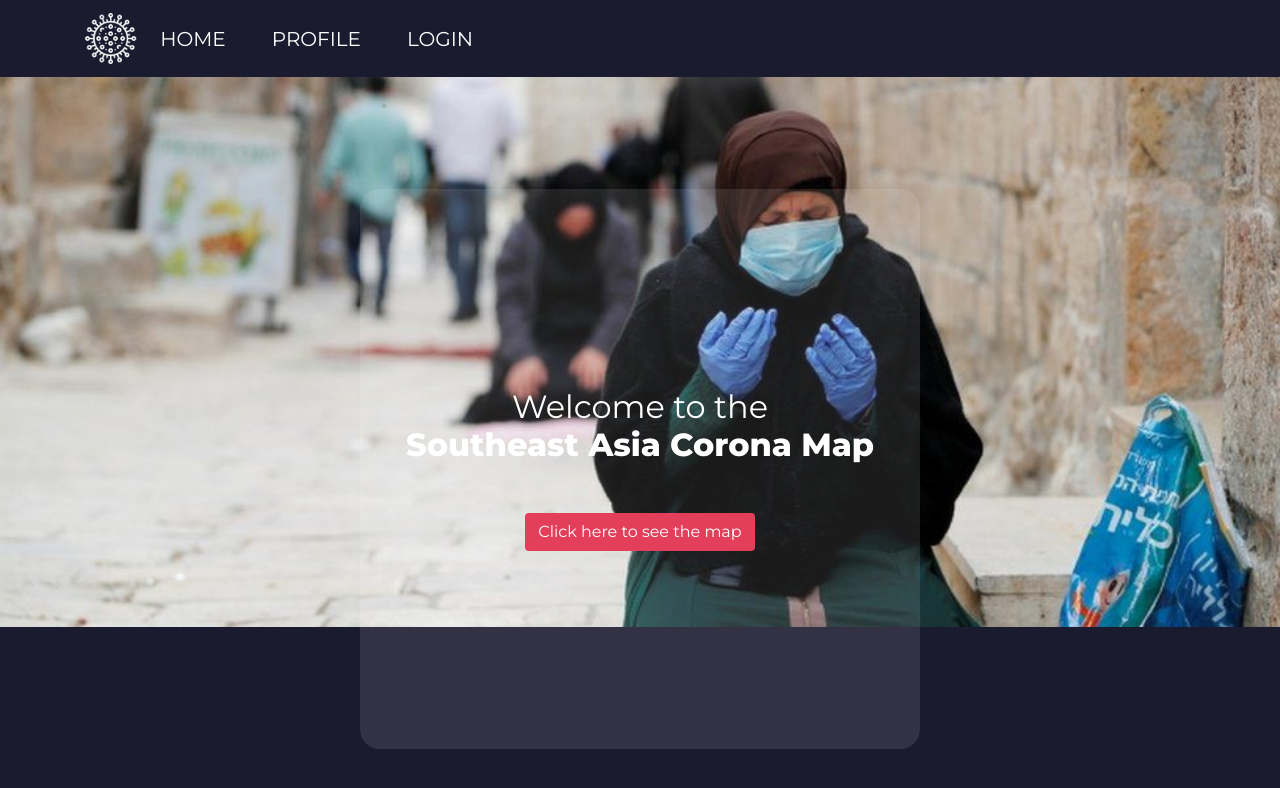
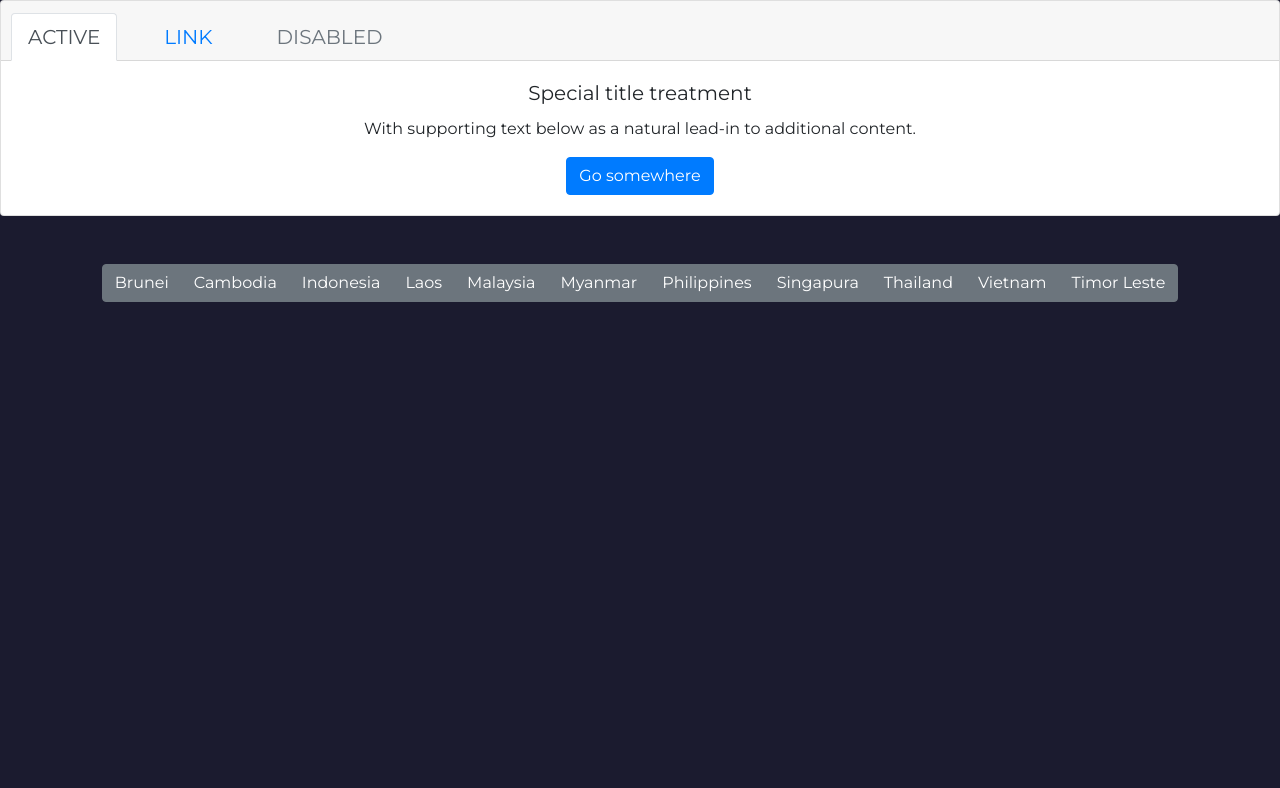
Before and after one commit to Syahkun/ASASUGAFI, a React (Create React App) app: page /covid in a window 1280 px wide. Shown: the top 788 px of the page. Built offline with nearby package versions, Linux system fonts and the light colour scheme; no server answers.

Commit message:
init agus

```diff
--- a/package.json
+++ b/package.json
@@ -6,13 +6,15 @@
     "@testing-library/jest-dom": "^4.2.4",
     "@testing-library/react": "^9.5.0",
     "@testing-library/user-event": "^7.2.1",
+    "axios": "^0.19.2",
     "react": "^16.13.1",
     "react-dom": "^16.13.1",
     "react-redux": "^7.2.0",
     "react-router-dom": "^5.1.2",
     "react-scripts": "3.4.1",
     "react-thunk": "^1.0.0",
-    "redux": "^4.0.5"
+    "redux": "^4.0.5",
+    "redux-thunk": "^2.3.0"
   },
   "scripts": {
     "start": "react-scripts start",
--- /dev/null
+++ b/src/components/CovidDetailComp.jsx
@@ -0,0 +1,11 @@
+import React from "react";
+
+const CovidDetailComp = () => {
+    return (
+        <div>
+            Detail Data Covid
+        </div>
+    );
+};
+
+export default CovidDetailComp;
--- /dev/null
+++ b/src/components/ListCountry.jsx
@@ -0,0 +1,53 @@
+import React, { Fragment } from "react";
+
+const ListCountry = (props, changeRouter) => {
+    changeRouter = async (category) => {
+        if (props.handleRouter) {
+            props.handleRouter(category);
+        } else {
+            props.history.replace("/covid-news/" + category);
+        }
+    };
+    return (
+        <Fragment>
+            <div className="card text-center">
+                <div className="card-header">
+                    <ul className="nav nav-tabs card-header-tabs">
+                        <li className="nav-item">
+                            <a className="nav-link active" href="#">Active</a>
+                        </li>
+                        <li className="nav-item">
+                            <a className="nav-link" href="#">Link</a>
+                        </li>
+                        <li className="nav-item">
+                            <a className="nav-link disabled" href="#" tabIndex="-1" aria-disabled="true">Disabled</a>
+                        </li>
+                    </ul>
+                </div>
+                <div className="card-body">
+                    <h5 className="card-title">Special title treatment</h5>
+                    <p className="card-text">With supporting text below as a natural lead-in to additional content.</p>
+                    <a href="#" className="btn btn-primary">Go somewhere</a>
+                </div>
+            </div>
+
+            <div className="container mt-5">
+                <div className="btn-group" role="group" aria-label="Basic example">
+                    <button onClick={() => changeRouter("brunei")} type="button" className="btn btn-secondary">Brunei</button>
+                    <button onClick={() => changeRouter("cambodia")} type="button" className="btn btn-secondary">Cambodia</button>
+                    <button onClick={() => changeRouter("indonesia")} type="button" className="btn btn-secondary">Indonesia</button>
+                    <button onClick={() => changeRouter("laos")} type="button" className="btn btn-secondary">Laos</button>
+                    <button onClick={() => changeRouter("malaysia")} type="button" className="btn btn-secondary">Malaysia</button>
+                    <button onClick={() => changeRouter("myanmar")} type="button" className="btn btn-secondary">Myanmar</button>
+                    <button onClick={() => changeRouter("philippines")} type="button" className="btn btn-secondary">Philippines</button>
+                    <button onClick={() => changeRouter("singapore")} type="button" className="btn btn-secondary">Singapura</button>
+                    <button onClick={() => changeRouter("thailand")} type="button" className="btn btn-secondary">Thailand</button>
+                    <button onClick={() => changeRouter("vietnam")} type="button" className="btn btn-secondary">Vietnam</button>
+                    <button onClick={() => changeRouter("timor-leste")} type="button" className="btn btn-secondary">Timor Leste</button>
+                </div>
+            </div>
+        </Fragment>
+    );
+};
+
+export default ListCountry;
--- /dev/null
+++ b/src/pages/CovidDetail.jsx
@@ -0,0 +1,33 @@
+import React, { Fragment } from "react";
+import { connect } from "react-redux";
+import { generateCovid } from "../store/actions/covidActions";
+import CovidDetailComp from "../components/CovidDetailComp";
+import ListCountry from "../components/ListCountry";
+
+class CovidDetail extends React.Component {
+    componentDidMount = async () => {
+        const paramCategory = await this.props.match.params.category;
+        this.props.generateCovid(paramCategory);
+    };
+
+    render() {
+        return (
+            <Fragment>
+                <ListCountry />
+                <div>
+                    <CovidDetailComp />
+                </div>
+            </Fragment>
+        );
+    }
+}
+
+const mapStateToProps = (state) => {
+    return {
+        data: state.covid.data,
+    };
+};
+
+const mapDispatchToProps = { generateCovid };
+
+export default connect(mapStateToProps, mapDispatchToProps)(CovidDetail);
--- /dev/null
+++ b/src/pages/CovidPage.jsx
@@ -0,0 +1,34 @@
+import React from "react";
+
+import ListCountry from "../components/ListCountry";
+import { generateCovid } from "../store/actions/covidActions";
+
+import { connect } from "react-redux";
+
+class CovidPage extends React.Component {
+    componentDidMount = async () => {
+        const paramCategory = await this.props.match.params.category;
+        this.props.generateCovid(paramCategory);
+    };
+
+    handleRequestCategory = async (categoryName) => {
+        await this.props.history.replace("/covid-news/" + categoryName);
+        const paramCategory = this.props.match.params.category;
+        this.props.generateCovid(paramCategory);
+    };
+
+    render() {
+        return (
+            <div>
+                <ListCountry
+                    handleRouter={(e) => this.handleRequestCategory(e)}
+                    {...this.props}
+                />
+            </div>
+        );
+    }
+}
+
+const mapDispatchToProps = { generateCovid };
+
+export default connect(() => ({}), mapDispatchToProps)(CovidPage);
--- a/src/routes/MainRoutes.jsx
+++ b/src/routes/MainRoutes.jsx
@@ -1,8 +1,25 @@
 import React from "react";
+import { Switch, Route, BrowserRouter } from "react-router-dom";
+import { Provider } from "react-redux";
+import store from "../store";
+
 import Home from "../pages/Home";
+import CovidPage from "../pages/CovidPage";
+import CovidDetail from "../pages/CovidDetail";
 
 const MainRoutes = () => {
-  return <Home />;
+  return (
+    <Provider store={store}>
+      <BrowserRouter>
+        <Switch>
+          <Route exact path="/" component={Home} />
+          <Route exact path="/covid" component={CovidPage} />
+          <Route path="/covid-news/:category" component={CovidPage} />
+          {/*<Route exact path="/country/" component={CovidDetail} />*/}
+        </Switch>
+      </BrowserRouter>
+    </Provider>
+  );
 };
 
 export default MainRoutes;
--- /dev/null
+++ b/src/store/actions/covidActions.js
@@ -0,0 +1,30 @@
+import axios from 'axios';
+
+export const generateCovid = (country = "indonesia") => {
+    return async (dispatch) => {
+
+        axios({
+                "method": "GET",
+                "url": "https://covid-193.p.rapidapi.com/statistics",
+                "headers": {
+                    "content-type": "application/octet-stream",
+                    "x-rapidapi-host": "covid-193.p.rapidapi.com",
+                    "x-rapidapi-key": "5e8b8d3b3amsh87cd7a77913a2a5p196783jsncce3f0abe6f8"
+                },
+                "params": {
+                    "country": country
+                }
+            })
+            .then((response) => {
+                console.log(response.data.response[0]);
+                dispatch({
+                    type: "REQUEST_DATA_SUCCESS",
+                    payload: response.data.response[0]
+                })
+            })
+            .catch((error) => {
+                console.log(error)
+            })
+
+    }
+};
--- /dev/null
+++ b/src/store/index.js
@@ -0,0 +1,20 @@
+import {
+    createStore,
+    combineReducers,
+    applyMiddleware
+} from "redux";
+import thunk from 'redux-thunk';
+
+import covidReducers from "./reducers/covidReducers";
+
+const rootReducer = combineReducers({
+    covid: covidReducers
+});
+
+const store = createStore(rootReducer, applyMiddleware(thunk));
+store.subscribe(() => {
+    console.log(store.getState());
+    console.log("from index.js")
+});
+
+export default store;
--- /dev/null
+++ b/src/store/reducers/covidReducers.js
@@ -0,0 +1,23 @@
+const initialState = {
+    listCovid: [],
+    isLoading: true,
+};
+
+export default function covidReducers(stateCovids = initialState, action) {
+    switch (action.type) {
+        case "REQUEST_DATA_SUCCESS":
+            return {
+                ...stateCovids,
+                isLoading: false,
+                    listCovid: action.payload
+            };
+
+        case "ACTIVATE_LOADING":
+            return {
+                ...stateCovids,
+                isLoading: true,
+            };
+        default:
+            return stateCovids;
+    }
+}
```
Also changed, not shown: 1 other file (tests, documents, lock files or other folders).
